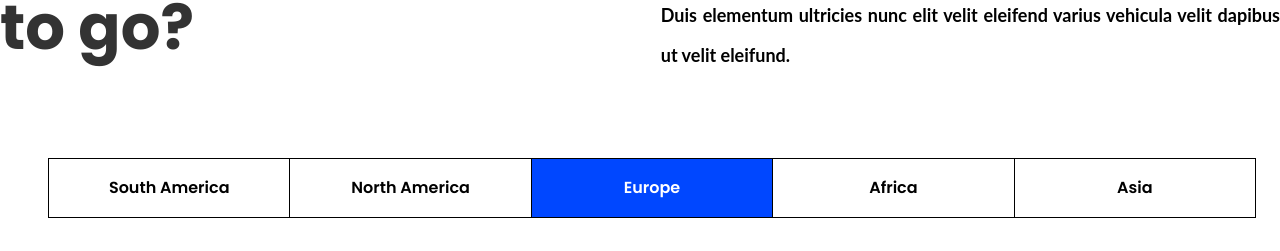
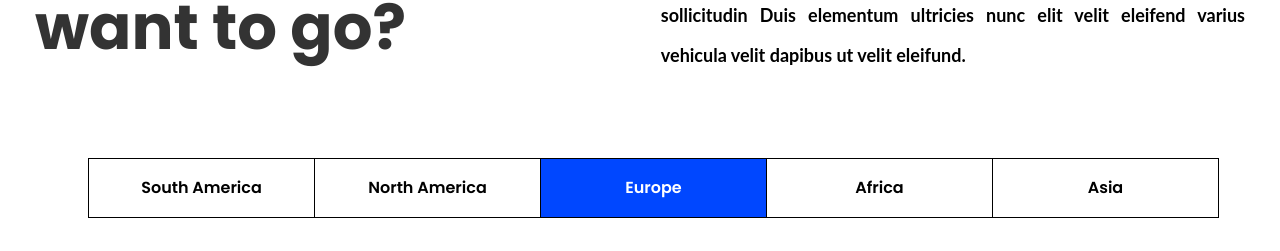
Before and after one commit to CodeWithFin/travel-blog-frontend, a Next.js app: page /destination in a window 1280 px wide. Shown: the part 689-940 px from the top of the page. Built offline with nearby package versions, Linux system fonts and the light colour scheme; grey boxes are pictures that could not be loaded.

Commit message:
Update padding and spacing across contact, destination and tips pages

```diff
--- a/app/contact/page.tsx
+++ b/app/contact/page.tsx
@@ -54,7 +54,7 @@ export default function ContactPage() {
       </div>
 
       {/* Contact Form Section */}
-      <section className="py-20" style={{ maxWidth: '800px', margin: '80px auto', padding: '0 20px', textAlign: 'center' }}>
+      <section className="py-20" style={{ maxWidth: '800px', margin: '80px auto', padding: '0 22px', textAlign: 'center' }}>
         <h2
           className="mb-10"
           style={{
--- a/app/destination/page.tsx
+++ b/app/destination/page.tsx
@@ -108,14 +108,14 @@ export default function DestinationPage() {
         >
           <div className="absolute inset-0 bg-black/40" />
         </div>
-        <div className="relative z-10 max-w-7xl mx-auto px-8 w-full text-center">
+        <div className="relative z-10 max-w-7xl mx-auto w-full text-center" style={{ paddingLeft: '35px', paddingRight: '35px' }}>
           <h1 className="text-6xl font-bold">Destination</h1>
         </div>
       </section>
 
       {/* Content Section */}
       <section className="bg-white" style={{ paddingTop: '104px', paddingBottom: '104px' }}>
-        <div className="max-w-7xl mx-auto px-8">
+        <div className="max-w-7xl mx-auto" style={{ paddingLeft: '35px', paddingRight: '35px' }}>
           {/* Heading Section */}
           <div className="flex flex-col md:flex-row md:items-start md:justify-between" style={{ marginBottom: '62.4px', gap: '41.6px' }}>
             <div className="flex-1">
@@ -145,7 +145,7 @@ export default function DestinationPage() {
           </div>
 
           {/* Continent Tabs */}
-          <div className="mb-12" style={{ paddingLeft: '48px', paddingRight: '24px' }}>
+          <div className="mb-12" style={{ paddingLeft: '53px', paddingRight: '26px' }}>
             <div className="flex" style={{ gap: 0 }}>
             {tabs.map((tab, index) => (
               <button
@@ -186,7 +186,7 @@ export default function DestinationPage() {
           </div>
 
           {/* Destination Cards Grid */}
-          <div className="mb-12" style={{ paddingLeft: '24px', paddingRight: '24px', display: 'grid', gridTemplateColumns: 'repeat(3, 1fr)', gap: '32px', justifyContent: 'center', marginTop: '35px' }}>
+          <div className="mb-12" style={{ paddingLeft: '26px', paddingRight: '26px', display: 'grid', gridTemplateColumns: 'repeat(3, 1fr)', gap: '32px', justifyContent: 'center', marginTop: '35px' }}>
             {filteredDestinations.map((dest, i) => (
               <div key={i} style={{ position: 'relative', width: '304px', height: '441.6px', margin: '0 auto' }}>
                 {/* Image Card */}
--- a/app/tips/page.tsx
+++ b/app/tips/page.tsx
@@ -106,7 +106,7 @@ export default function TipsPage() {
 
       {/* Content Section */}
       <section className="py-20" style={{ background: '#FFFFFF' }}>
-        <div className="max-w-7xl mx-auto px-8">
+        <div className="max-w-7xl mx-auto" style={{ paddingLeft: '35px', paddingRight: '35px' }}>
           {/* Featured Article */}
           <div className="grid md:grid-cols-2 gap-12 mb-16">
             <div>
```
